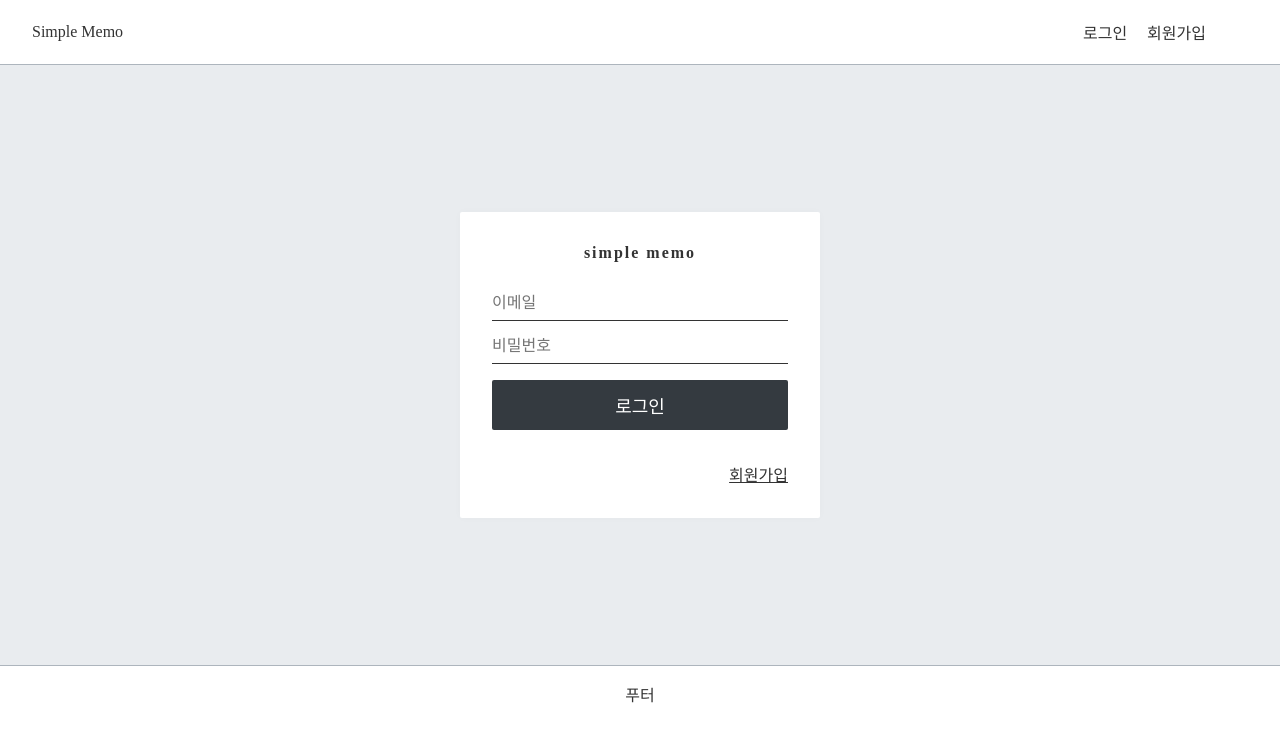
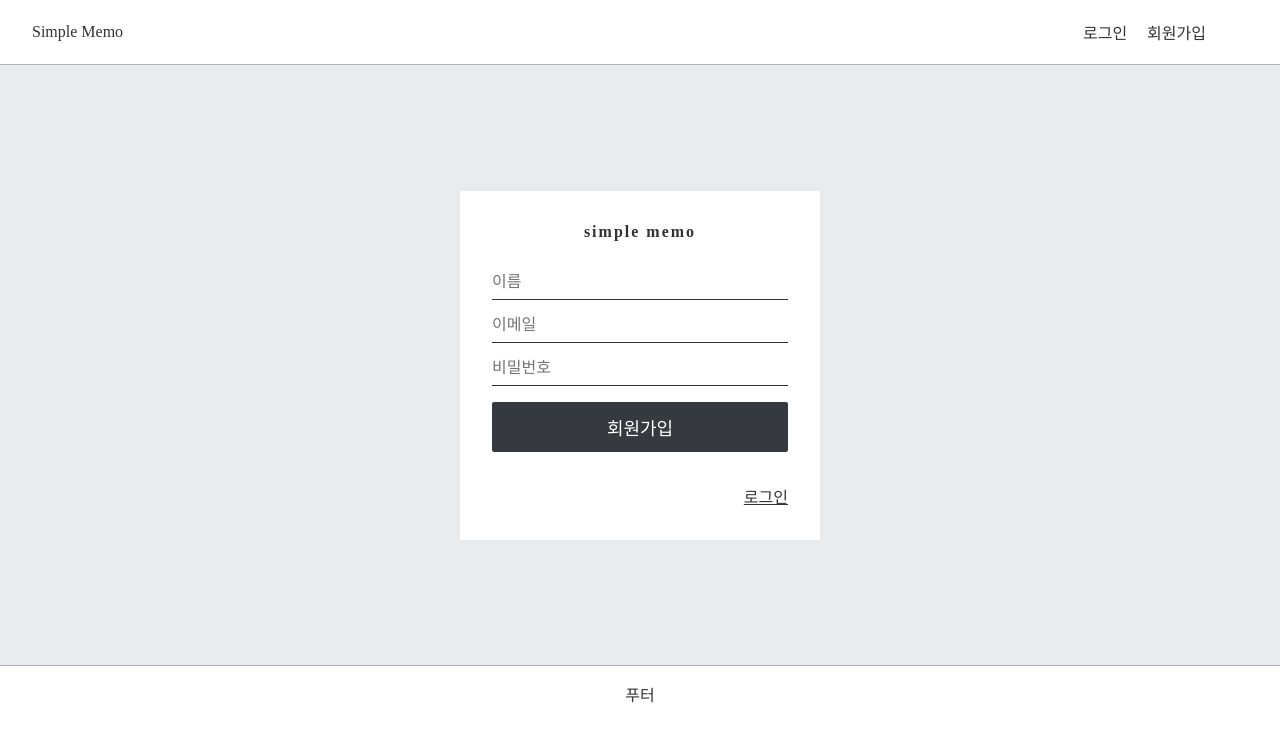
Before and after one commit to Lilian-Kim/portfolio, a React (Create React App) app: page /register in a window 1280 px wide. Shown: the top 742 px of the page. Built offline with nearby package versions, Linux system fonts and the light colour scheme.

Commit message:
회원가입 마크업, css

```diff
--- a/src/components/auth/AuthForm.js
+++ b/src/components/auth/AuthForm.js
@@ -1,21 +1,20 @@
 import React from 'react'
 import styled from 'styled-components'
 import Button from 'components/common/Button'
-import {Link} from 'react-router-dom'
+import { Link } from 'react-router-dom'
 
 // 회원가입, 로그인 폼을 보여줌
 
-const AuthFormWrapper = styled.div`
-`
+const AuthFormWrapper = styled.div``
 
 const StyledInput = styled.input`
   font-size: 1rem;
-border:none;
-border-bottom:1px solid #333;
+  border: none;
+  border-bottom: 1px solid #333;
   padding-bottom: 0.5rem;
   outline: none;
   width: 100%;
-&:focus{
+  &:focus {
     border-bottom: 1px solid #555;
   }
   & + & {
@@ -26,29 +25,51 @@ width: 100%;
 const AuthFooter = styled.div`
   margin-top: 2rem;
   text-align: right;
-a{
+  a {
     color: #333;
     text-decoration: underline;
-    &:hover{
+    &:hover {
       color: #555;
     }
   }
 `
+const ButtonWidthMarginTop = styled(Button)`
+  margin-top: 1rem;
+`
 
-const AuthForm = () => {
-    return(
+const textMap = {
+  login: '로그인',
+  register: '회원가입',
+}
+
+const AuthForm = ({ type }) => {
+  const text = textMap[type]
+  return (
     <AuthFormWrapper>
       <form>
-               <StyledInput autoComplete="email" name="email" placeholder="이메일"/>
+      {type === 'register' && (
+          <StyledInput
+            name="name"
+            placeholder="이름"
+            type="text"
+          />
+        )}
+        <StyledInput autoComplete="email" name="email" placeholder="이메일" />
         <StyledInput
           autoComplete="new-password"
           name="password"
           placeholder="비밀번호"
           type="password"
         />
-           <Button cyan fullWidth style={{marginTop:'1rem'}}>로그인</Button>
+        <ButtonWidthMarginTop cyan fullWidth>
+          {text}
+        </ButtonWidthMarginTop>
         <AuthFooter>
+          {type === 'login' ? (
             <Link to="/register">회원가입</Link>
+          ) : (
+            <Link to="/login">로그인</Link>
+          )}
         </AuthFooter>
       </form>
     </AuthFormWrapper>
--- a/src/pages/LoginPage.js
+++ b/src/pages/LoginPage.js
@@ -6,7 +6,7 @@ function LoginPage(){
 
     return(
         <AuthTemplate>
-            <AuthForm />
+            <AuthForm type="login"/>
         </AuthTemplate>
     )
 }
--- a/src/pages/RegisterPage.js
+++ b/src/pages/RegisterPage.js
@@ -5,7 +5,7 @@ import AuthForm from 'components/auth/AuthForm'
 const RegisterPage = () => {
     return(
         <AuthTemplate>
-            <AuthForm />
+            <AuthForm type="register"/>
         </AuthTemplate>
     )
 }
```
Lines whose indentation alone changed are shown as unchanged.
